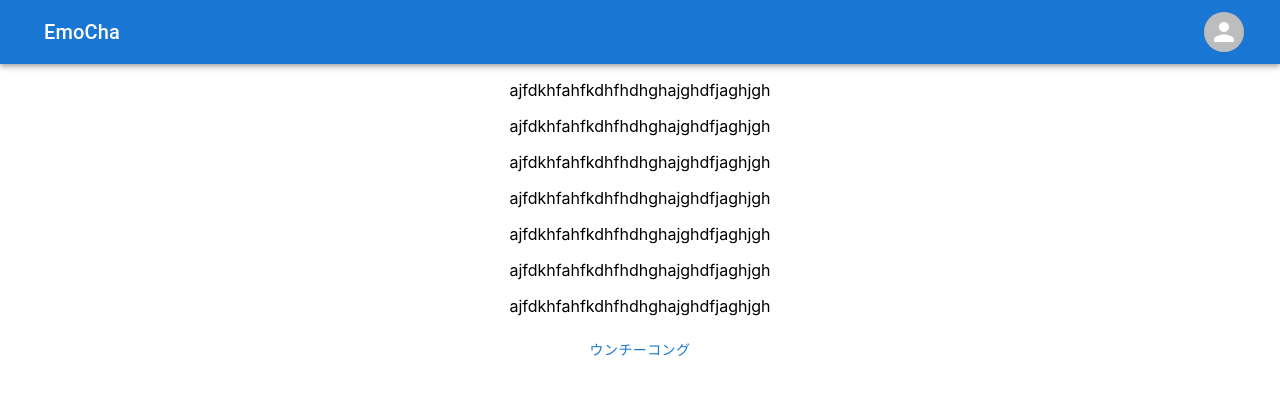
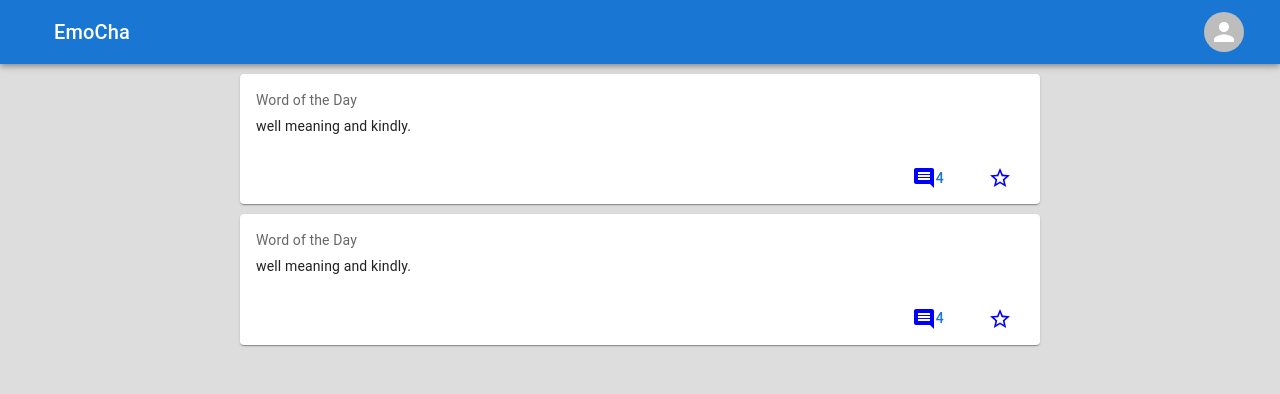
Before and after one commit to ryo1999/EmoQ, a Next.js app: page /home in a window 1280 px wide. Shown: the top 394 px of the page. Built offline with nearby package versions, Linux system fonts and the light colour scheme.

Commit message:
feat: ホーム画面のカード作成

```diff
--- a/src/components/molecules/appbar.tsx
+++ b/src/components/molecules/appbar.tsx
@@ -32,7 +32,7 @@ export default function Appbar() {
     <Box sx={{ flexGrow: 1 }}>
       <AppBar position="static">
         <Toolbar>
-          <Typography variant="h6" component="div" sx={{ flexGrow: 1, paddingLeft: "20px" }}>
+          <Typography variant="h6" component="div" sx={{ flexGrow: 1, marginLeft: "30px" }}>
             EmoCha
           </Typography>
           <div>
--- a/src/pages/home.tsx
+++ b/src/pages/home.tsx
@@ -2,20 +2,55 @@ import React from "react"
 import Appbar from "@/components/molecules/appbar"
 import Button from "@mui/material/Button"
 import { Box } from "@mui/material"
+import Card from "@mui/material/Card"
+import CardActions from "@mui/material/CardActions"
+import CardContent from "@mui/material/CardContent"
+import Typography from "@mui/material/Typography"
+import StarIcon from "@mui/icons-material/Star"
+import StarOutlineIcon from "@mui/icons-material/StarOutline"
+import CommentIcon from "@mui/icons-material/Comment"
 
 export default function Home() {
+  const [starColor, setStarColor] = React.useState(false)
   return (
     <>
       <Appbar />
-      <Box sx={{textAlign:"center"}}>
-        <p>ajfdkhfahfkdhfhdhghajghdfjaghjgh</p>
-        <p>ajfdkhfahfkdhfhdhghajghdfjaghjgh</p>
-        <p>ajfdkhfahfkdhfhdhghajghdfjaghjgh</p>
-        <p>ajfdkhfahfkdhfhdhghajghdfjaghjgh</p>
-        <p>ajfdkhfahfkdhfhdhghajghdfjaghjgh</p>
-        <p>ajfdkhfahfkdhfhdhghajghdfjaghjgh</p>
-        <p>ajfdkhfahfkdhfhdhghajghdfjaghjgh</p>
-        <Button>ウンチーコング</Button>
+      <Box component="div" sx={{ display:"flex", flexDirection:"column", alignItems:"center"}}>
+          <Card sx={{ width: "100%", maxWidth: "800px", mt:"10px" }}>
+            <CardContent>
+              <Typography sx={{ fontSize: 14 }} color="text.secondary" gutterBottom>
+                Word of the Day
+              </Typography>
+              <Typography variant="body2">well meaning and kindly.</Typography>
+            </CardContent>
+            <CardActions sx={{ justifyContent: "right" }}>
+              <Button>
+                <CommentIcon sx={{ color: "blue" }} />
+                {4}
+              </Button>
+              <Button onClick={() => setStarColor(!starColor)}>
+                {starColor ? <StarIcon sx={{ color: "blue" }} /> : <StarOutlineIcon sx={{ color: "blue" }} />}
+              </Button>
+            </CardActions>
+          </Card>
+
+          <Card sx={{ width: "100%", maxWidth: "800px", mt:"10px" }}>
+            <CardContent>
+              <Typography sx={{ fontSize: 14 }} color="text.secondary" gutterBottom>
+                Word of the Day
+              </Typography>
+              <Typography variant="body2">well meaning and kindly.</Typography>
+            </CardContent>
+            <CardActions sx={{ justifyContent: "right" }}>
+              <Button>
+                <CommentIcon sx={{ color: "blue" }} />
+                {4}
+              </Button>
+              <Button onClick={() => setStarColor(!starColor)}>
+                {starColor ? <StarIcon sx={{ color: "blue" }} /> : <StarOutlineIcon sx={{ color: "blue" }} />}
+              </Button>
+            </CardActions>
+          </Card>
       </Box>
     </>
   )
--- a/styles/globals.css
+++ b/styles/globals.css
@@ -1,5 +1,6 @@
 html,
 body {
+  background-color: #DDDDDD;
   padding: 0;
   margin: 0;
   font-family: -apple-system, BlinkMacSystemFont, Segoe UI, Roboto, Oxygen,
```
